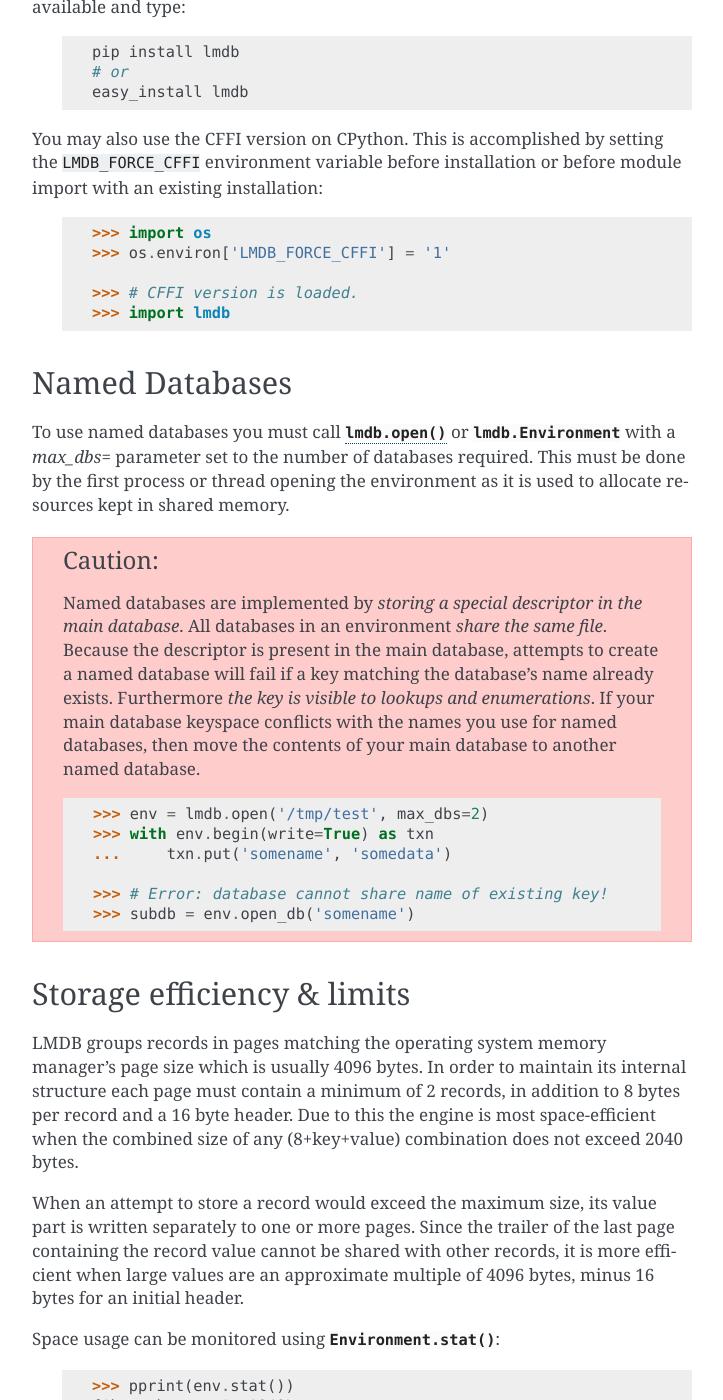
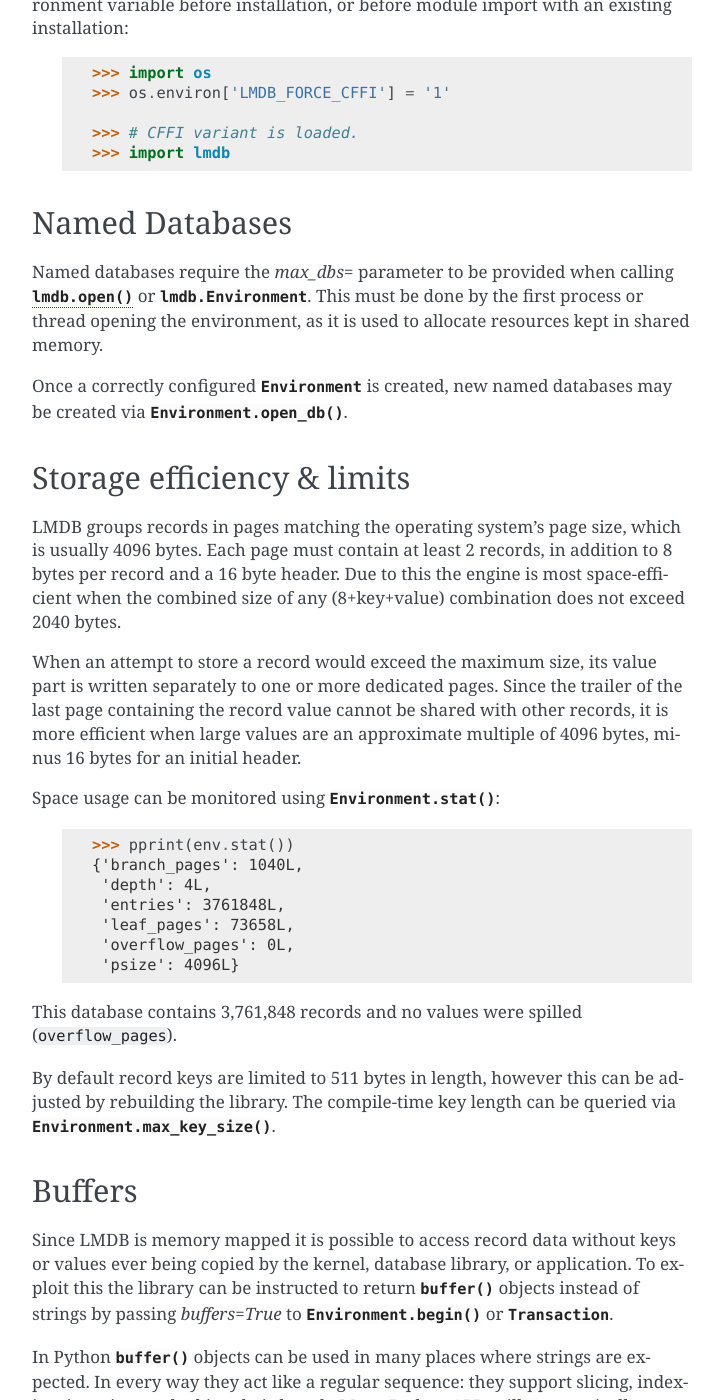
Before and after one commit to jnwatson/py-lmdb, a Sphinx documentation site: the page built from docs/index.rst, in a window 1280 px wide and 1400 px high, scrolled down 1143 px. Shown: the whole window, without its empty margins (388-1111 px from the left). Built offline with Sphinx 7.4.7, drawn with Linux system fonts in a browser that asks for light colours; some of the changed text lies outside the part shown.

Commit message:
Tidy up and move documentation around.

```diff
--- a/docs/index.rst
+++ b/docs/index.rst
@@ -11,12 +11,11 @@
     :maxdepth: 2
 
 This is a universal Python binding for the `LMDB 'Lightning' Database
-<http://symas.com/mdb/>`_. Two implementations are provided and automatically
-selected during installation, depending on host environment: a `CFFI
-<http://cffi.readthedocs.org/en/release-0.5/>`_ implementation that supports
-`PyPy <http://www.pypy.org/>`_ and all versions of CPython >=2.6, and a custom
-module that supports CPython 2.5-2.7 and >=3.3. Both implementations provide
-the same interface.
+<http://symas.com/mdb/>`_. Two variants are provided and automatically selected
+during install: a `CFFI <http://cffi.readthedocs.org/en/release-0.5/>`_ variant
+that supports `PyPy <http://www.pypy.org/>`_ and all versions of CPython >=2.6,
+and a C extension that supports CPython 2.5-2.7 and >=3.3. Both variants
+provide the same interface.
 
 LMDB is a tiny database with some excellent properties:
 
@@ -35,12 +34,6 @@
 * No application-level caching is required: LMDB relies entirely on the
   operating system's buffer cache.
 
-Significant effort has been made to ensure the binding is as user-friendly as
-possible, in particular by raising exceptions instead of crashing when
-impossible operations are attempted, such as iterating a cursor when its
-transaction has been aborted, or deleting a key when the environment has been
-closed.
-
 Installation
 ++++++++++++
 
@@ -49,17 +42,16 @@
 ``LMDB_FORCE_SYSTEM`` environment variable, and optionally ``LMDB_INCLUDEDIR``
 and ``LMDB_LIBDIR`` prior to invoking ``setup.py``.
 
-*Note:* on PyPy the wrapper depends on CFFI which in turn depends on
-``libffi``, so you may need to install the development package for it. Both
-wrappers additionally depend on the CPython development headers when running
-under CPython. On Debian/Ubuntu:
+The CFFI variant depends on CFFI, which in turn depends on ``libffi``, which
+may need to be installed from a package. On CPython, both variants additionally
+depend on the CPython development headers. On Debian/Ubuntu:
 
     ::
 
         apt-get install libffi-dev python-dev build-essential
 
-To install the Python module, ensure a C compiler and `pip` or `easy_install`
-are available and type:
+To install the C extension, ensure a C compiler and `pip` or `easy_install` are
+available and type:
 
     ::
 
@@ -67,63 +59,45 @@
         # or
         easy_install lmdb
 
-You may also use the CFFI version on CPython. This is accomplished by setting
-the ``LMDB_FORCE_CFFI`` environment variable before installation or before
-module import with an existing installation:
+The CFFI variant may be used on CPython by setting the ``LMDB_FORCE_CFFI``
+environment variable before installation, or before module import with an
+existing installation:
 
     ::
 
         >>> import os
         >>> os.environ['LMDB_FORCE_CFFI'] = '1'
 
-        >>> # CFFI version is loaded.
+        >>> # CFFI variant is loaded.
         >>> import lmdb
 
 
 Named Databases
 +++++++++++++++
 
-To use named databases you must call :py:func:`lmdb.open` or
-:py:class:`lmdb.Environment` with a `max_dbs=` parameter set to the number of
-databases required. This must be done by the first process or thread opening
-the environment as it is used to allocate resources kept in shared memory.
+Named databases require the `max_dbs=` parameter to be provided when calling
+:py:func:`lmdb.open` or :py:class:`lmdb.Environment`. This must be done by the
+first process or thread opening the environment, as it is used to allocate
+resources kept in shared memory.
 
-.. caution::
-
-    Named databases are implemented by *storing a special descriptor in the
-    main database*. All databases in an environment *share the same file*.
-    Because the descriptor is present in the main database, attempts to create
-    a named database will fail if a key matching the database's name already
-    exists. Furthermore *the key is visible to lookups and enumerations*. If
-    your main database keyspace conflicts with the names you use for named
-    databases, then move the contents of your main database to another named
-    database.
-
-    ::
-
-        >>> env = lmdb.open('/tmp/test', max_dbs=2)
-        >>> with env.begin(write=True) as txn
-        ...     txn.put('somename', 'somedata')
-
-        >>> # Error: database cannot share name of existing key!
-        >>> subdb = env.open_db('somename')
+Once a correctly configured :py:class:`Environment` is created, new named
+databases may be created via :py:meth:`Environment.open_db`.
 
 
 Storage efficiency & limits
 +++++++++++++++++++++++++++
 
-LMDB groups records in pages matching the operating system memory manager's
-page size which is usually 4096 bytes. In order to maintain its internal
-structure each page must contain a minimum of 2 records, in addition to 8 bytes
-per record and a 16 byte header. Due to this the engine is most space-efficient
-when the combined size of any (8+key+value) combination does not exceed 2040
-bytes.
+LMDB groups records in pages matching the operating system's page size, which
+is usually 4096 bytes. Each page must contain at least 2 records, in addition
+to 8 bytes per record and a 16 byte header. Due to this the engine is most
+space-efficient when the combined size of any (8+key+value) combination does
+not exceed 2040 bytes.
 
 When an attempt to store a record would exceed the maximum size, its value part
-is written separately to one or more pages. Since the trailer of the last page
-containing the record value cannot be shared with other records, it is more
-efficient when large values are an approximate multiple of 4096 bytes, minus 16
-bytes for an initial header.
+is written separately to one or more dedicated pages. Since the trailer of the
+last page containing the record value cannot be shared with other records, it
+is more efficient when large values are an approximate multiple of 4096 bytes,
+minus 16 bytes for an initial header.
 
 Space usage can be monitored using :py:meth:`Environment.stat`:
 
@@ -141,7 +115,8 @@
 (``overflow_pages``).
 
 By default record keys are limited to 511 bytes in length, however this can be
-adjusted by rebuilding the library.
+adjusted by rebuilding the library. The compile-time key length can be queried
+via :py:meth:`Environment.max_key_size()`.
 
 
 Buffers
```
Also changed, not shown: 2 other files.
